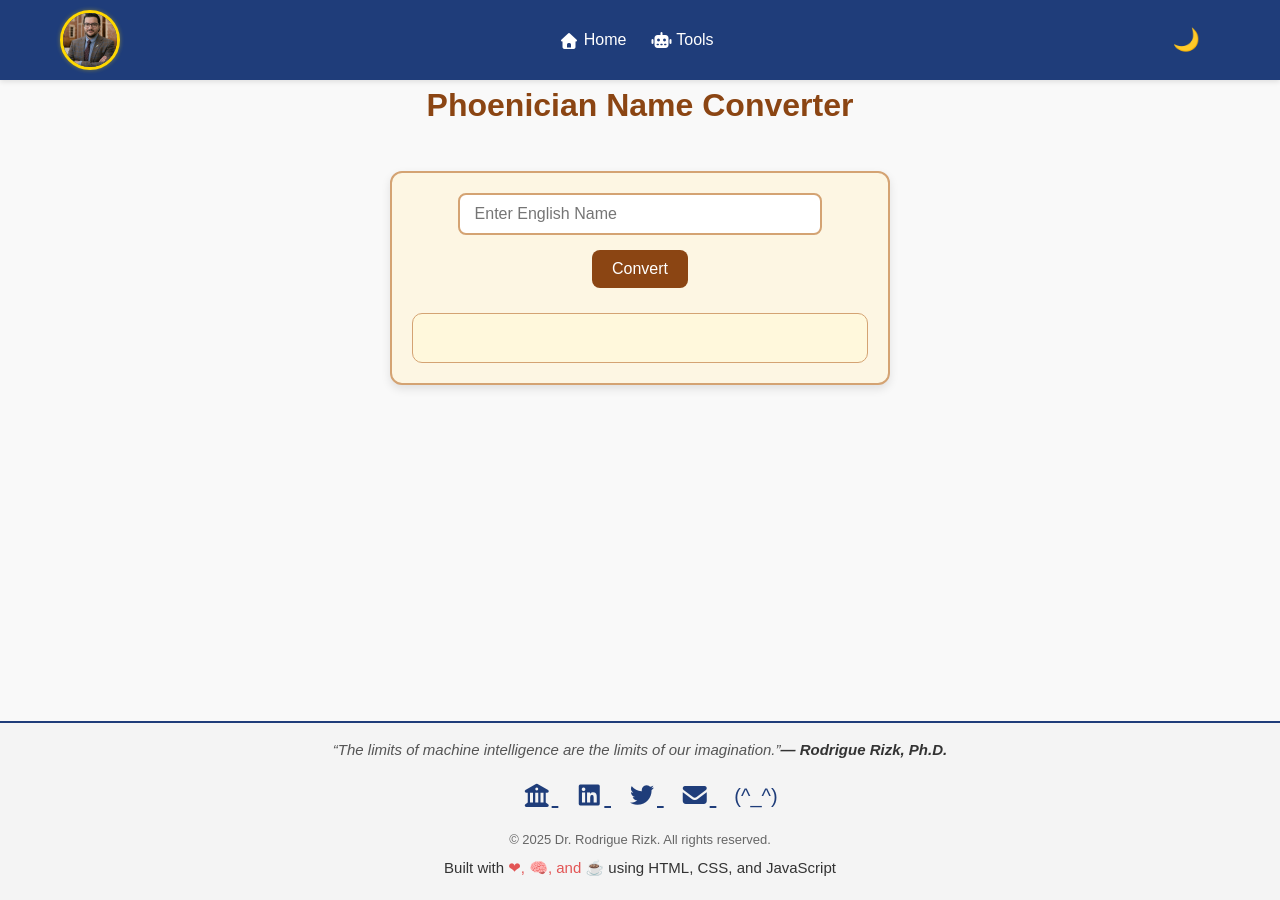
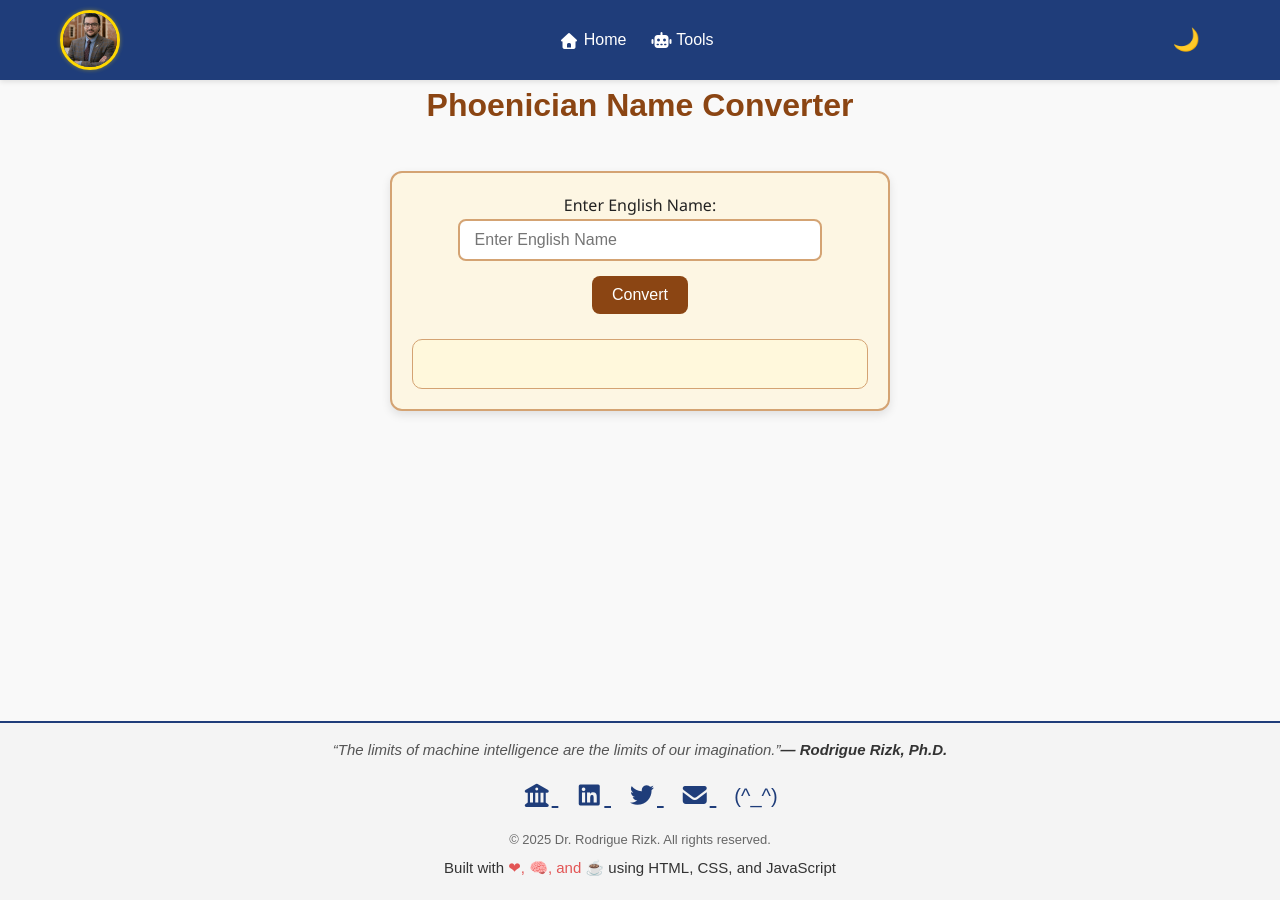
Before and after one commit to rodriguerizk/rodriguerizk.github.io, a Jekyll site: the page built from tools/phoenician/index.html, in a window 1280 px wide. Built offline with Jekyll 4.4.1, drawn with Linux system fonts in a browser that asks for light colours; nearby versions of some CDN libraries.

Commit message:
Update index.html

```diff
--- a/tools/phoenician/index.html
+++ b/tools/phoenician/index.html
@@ -1,38 +1,22 @@
 ---
 layout: tools-default
-title: Tools
+title: Phoenician Name Converter
 ---
 
-<!DOCTYPE html>
-<html lang="en">
-<head>
-  <meta charset="UTF-8">
-  <meta name="viewport" content="width=device-width, initial-scale=1.0">
+<h1>Phoenician Name Converter</h1>
 
-  <title>Phoenician Name Converter</title>
+<section class="container">
+  <label for="nameInput">Enter English Name:</label>
+  <input id="nameInput" type="text" placeholder="Enter English Name">
+  <button type="button" onclick="convertName()">Convert</button>
 
-  <!-- Social Share Preview -->
-  <meta property="og:title" content="Phoenician Name Converter">
-  <meta property="og:description" content="Convert English names into Phoenician script.">
-  <meta property="og:image" content="{{ site.baseurl }}/tools/phoenician/preview.jpg">
-  <meta property="og:type" content="website">
+  <div id="resultArea">
+    <p id="phoenicianOutput"></p>
+  </div>
+</section>
 
-  <!-- CSS -->
-  <link rel="stylesheet" href="{{ site.baseurl }}/tools/phoenician/phoenician.css">
-</head>
-<body>
+<!-- Styles -->
+<link rel="stylesheet" href="{{ site.baseurl }}/tools/phoenician/phoenician.css">
 
-  <h1>Phoenician Name Converter</h1>
-  <div class="container">
-      <input id="nameInput" type="text" placeholder="Enter English Name">
-      <button onclick="convertName()">Convert</button>
-
-      <div id="resultArea">
-          <p id="phoenicianOutput"></p>
-      </div>
-  </div>
-
-  <!-- JS Scripts -->
-  <script src="{{ site.baseurl }}/tools/phoenician/phoenician.js"></script>
-</body>
-</html>
+<!-- JS Script -->
+<script src="{{ site.baseurl }}/tools/phoenician/phoenician.js"></script>
```
